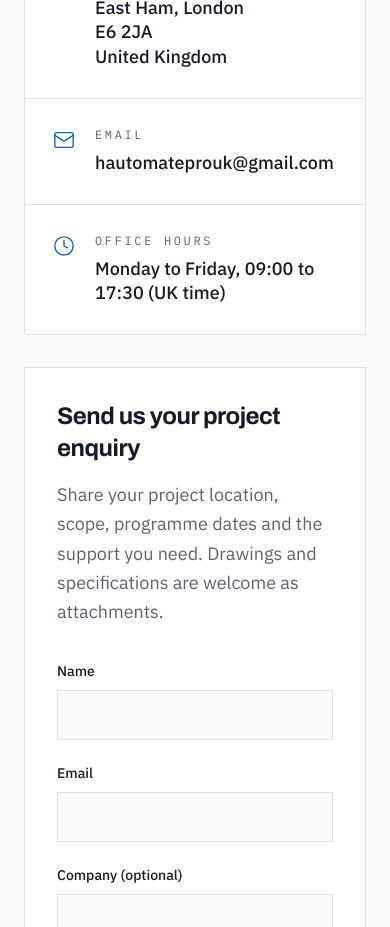
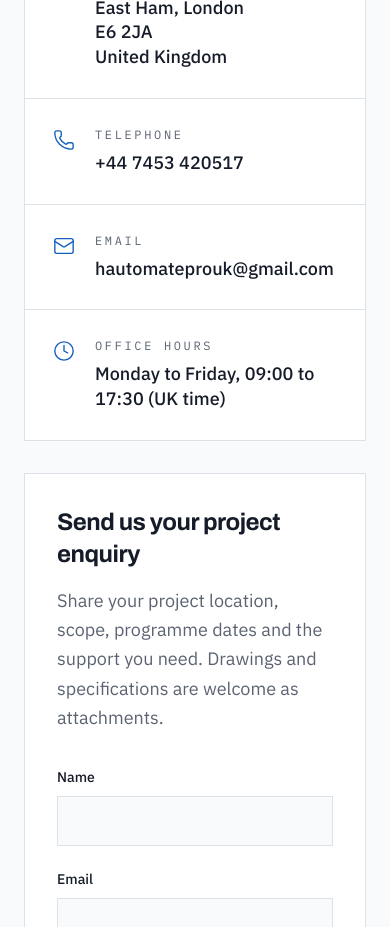
Before and after one commit to Hautomate-Pro/hautomate-pro, a React (Vite) app in the folder client/: page / in a window 390 px wide. Shown: the part 8580-9507 px from the top of the page. Built offline with nearby package versions, Linux system fonts and the light colour scheme.

Commit message:
Added Companies telephone

```diff
--- a/client/src/content.ts
+++ b/client/src/content.ts
@@ -2,8 +2,8 @@
 
 export const company = {
   name: 'Hautomate Pro Limited',
-  phone: '+44 7550 487800',
-  phoneHref: 'tel:+447550487800',
+  phone: '+44 7453 420517',
+  phoneHref: 'tel:+447453420517',
   email: 'hautomateprouk@gmail.com',
   number: '15414164',
   address: ['Hautomate Pro Limited', 'Office 11366', '182-184 High Street North', 'East Ham, London', 'E6 2JA', 'United Kingdom'],
--- a/client/src/sections/Contact.tsx
+++ b/client/src/sections/Contact.tsx
@@ -31,7 +31,7 @@ export function Contact() {
             <Row icon={MapPin} label="Registered office">
               {company.address.map((l) => (<span key={l} className="block">{l}</span>))}
             </Row>
-            {/* <Row icon={Phone} label="Telephone"><a href={company.phoneHref} className="hover:text-brand">{company.phone}</a></Row> */}
+            <Row icon={Phone} label="Telephone"><a href={company.phoneHref} className="hover:text-brand">{company.phone}</a></Row>
             <Row icon={Mail} label="Email"><a href={`mailto:${company.email}`} className="break-all hover:text-brand">{company.email}</a></Row>
             <Row icon={Clock} label="Office hours">{company.hours}</Row>
           </div>
```
